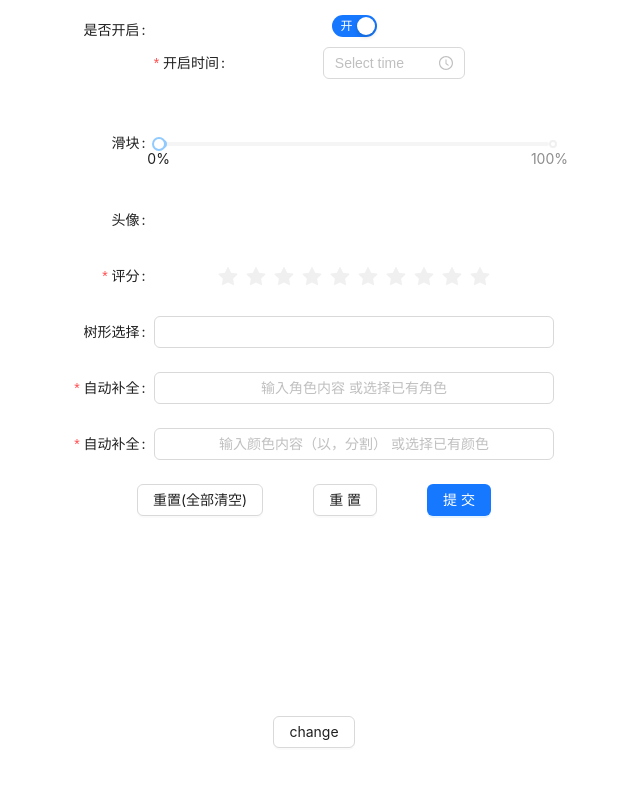
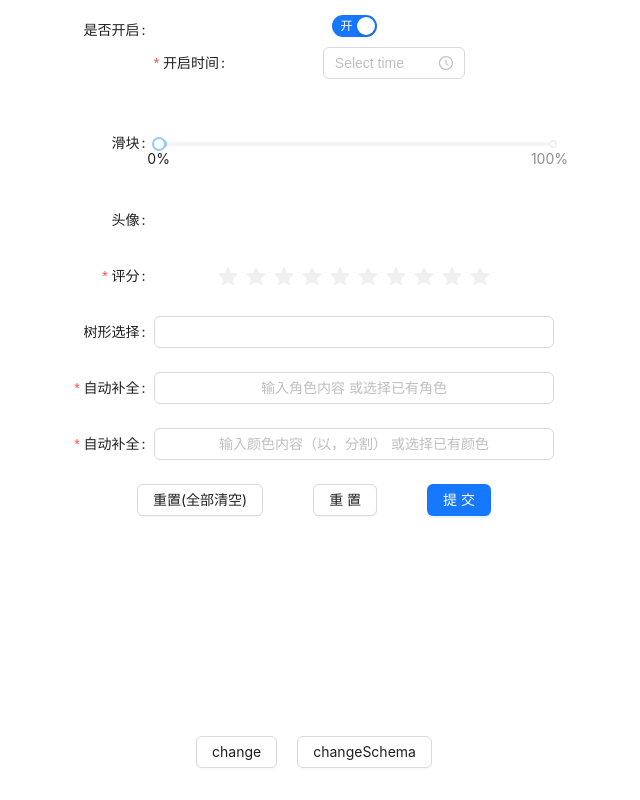
Before and after one commit to pqcqaq/study-demos, a Vue app: page /#/dynamic-form in a window 1280 px wide. Shown: the part 804-1604 px from the top of the page, without its empty margins (326-966 px from the left). Built offline with nearby package versions, Linux system fonts and the light colour scheme.

Commit message:
changeSchematest

```diff
--- a/src/pages/dynamic-form/index.vue
+++ b/src/pages/dynamic-form/index.vue
@@ -9,6 +9,7 @@
 	</div>
 	<div class="change">
 		<a-button @click="changeModel">change</a-button>
+		<a-button @click="changeSchema">changeSchema</a-button>
 	</div>
 </template>
 
@@ -580,6 +581,70 @@ const changeModel = () => {
 	};
 };
 
+const changeSchema = () => {
+	schema.value.items = [
+		{
+			label: "姓名",
+			field: "name",
+			component: "Text",
+			componentProps: {
+				allowClear: true,
+				showCount: true,
+				maxlength: 20,
+				style: {
+					width: "400px",
+				},
+			},
+			formItemProps: {
+				rules: [
+					{
+						required: true,
+						message: "请输入姓名",
+						trigger: "blur",
+					},
+				],
+				colon: false,
+				tooltip: "在这里输入姓名",
+			},
+			value: "百里守约",
+			next: (model: any) => {
+				if (model == "百里守约") {
+					return {
+						items: [
+							{
+								label: "武器",
+								field: "weapon",
+								component: "Text",
+								componentProps: {
+									allowClear: true,
+									showCount: true,
+									maxlength: 80,
+									style: {
+										width: "350px",
+									},
+								},
+								formItemProps: {
+									rules: [
+										{
+											required: true,
+											message: "格式不正确",
+											trigger: "blur",
+											type: "email",
+										},
+									],
+									style: {
+										marginTop: "10px",
+									},
+								},
+							},
+						],
+					};
+				}
+			},
+		},
+	];
+};
+
 watch(
 	() => model.value,
 	(newVal) => {
@@ -591,3 +656,12 @@ watch(
 	}
 );
 </script>
+
+<style lang="scss" scoped>
+.change {
+	margin-top: 20px;
+	display: flex;
+	justify-content: center;
+	gap: 20px;
+}
+</style>
```
